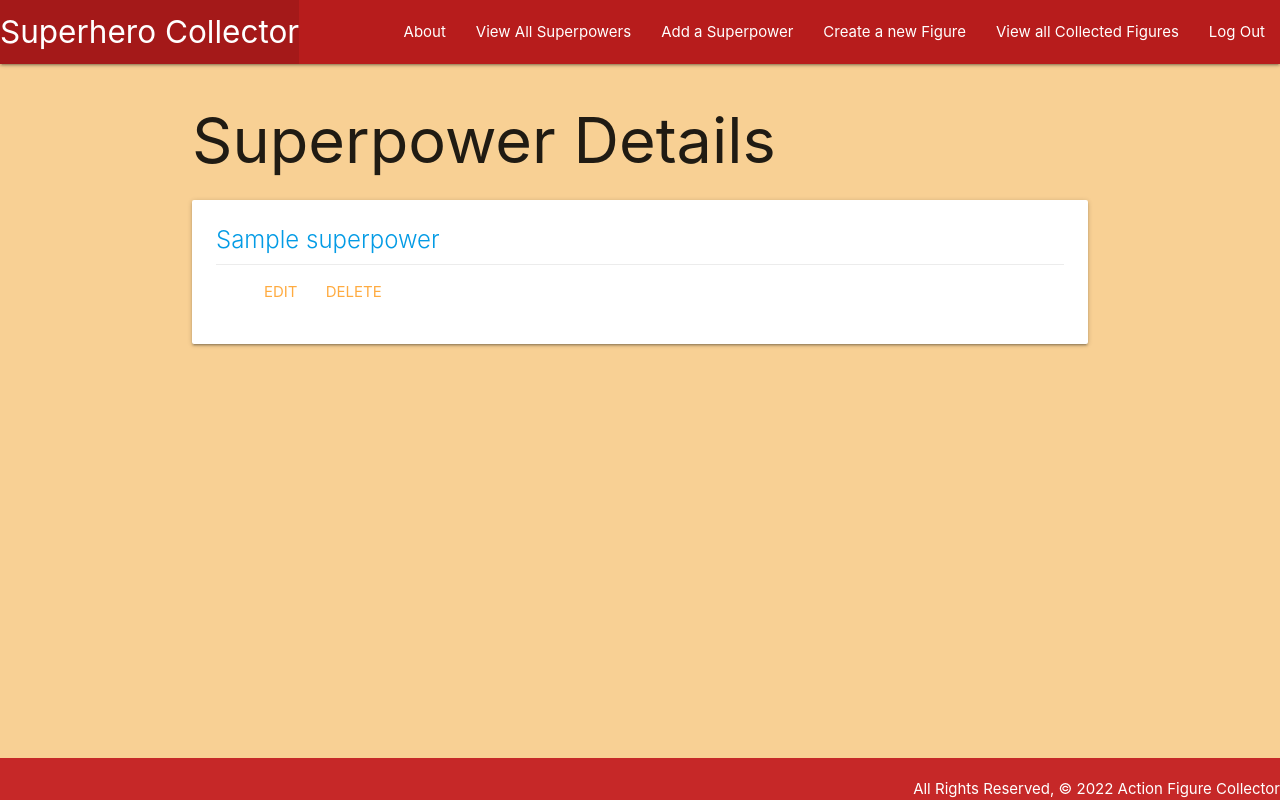
After one commit to annnieeeema/Action-Figure-Collector, a Django app: page /superpowers/1/ in a window 1280 px wide. The commit adds this page. Run offline with Django 4.2, Linux system fonts and the light colour scheme; a user stored in the database is signed in; tables that the repository leaves empty hold one stand-in row (values such as "Sample post").

Commit message:
finished app

```diff
--- a/main_app/admin.py
+++ b/main_app/admin.py
@@ -1,6 +1,7 @@
 from django.contrib import admin
-from .models import ActionFigure, Movie
+from .models import ActionFigure, Movie, Superpower
 
 # Register your models here.
 admin.site.register(ActionFigure)
 admin.site.register(Movie)
+admin.site.register(Superpower)
--- a/main_app/models.py
+++ b/main_app/models.py
@@ -1,12 +1,26 @@
 from django.db import models
 from django.urls import reverse
+from django.contrib.auth.models import User
 
 # Create your models here.
+class Superpower(models.Model):
+  name = models.CharField(max_length=50)
+
+  def __str__(self):
+    return f'{self.name}'
+
+  def get_absolute_url(self):
+    return reverse('superpowers_detail', kwargs={'pk': self.id})
+
+
 class ActionFigure(models.Model):
     name = models.CharField(max_length=100)
     originmovie = models.CharField(max_length=100)
     ability = models.CharField(max_length=250)
     price = models.CharField(max_length=10)
+    # Add the M:M relationship
+    superpowers = models.ManyToManyField(Superpower)
+    user = models.ForeignKey(User, on_delete=models.CASCADE)
 
     def __str__(self):
         return self.name
--- a/main_app/templates/base.html
+++ b/main_app/templates/base.html
@@ -11,7 +11,11 @@
       rel="stylesheet"
       href="https://cdnjs.cloudflare.com/ajax/libs/materialize/1.0.0/css/materialize.min.css"
     />
-    <link rel="stylesheet" type="text/css" href="{% static 'css/style.css' %}" />
+    <link
+      rel="stylesheet"
+      type="text/css"
+      href="{% static 'css/style.css' %}"
+    />
     <script src="https://cdnjs.cloudflare.com/ajax/libs/materialize/1.0.0/js/materialize.min.js"></script>
   </head>
   <body>
@@ -25,9 +29,22 @@
           </ul>
           <ul class="right">
             <li><a href="{% url 'about' %}">About</a></li>
-            <li><a href="/superpowers">View all Superpowers</a></li>
-            <li><a href="{% url 'actionfigures_create' %}">Create a new Figure</a></li>
+            {% if user.is_authenticated %}
+            <li>
+              <a href="{% url  'superpowers_index' %}">View All Superpowers</a>
+            </li>
+            <li>
+              <a href="{% url  'superpowers_create' %}">Add a Superpower</a>
+            </li>
+            <li>
+              <a href="{% url 'actionfigures_create' %}">Create a new Figure</a>
+            </li>
             <li><a href="{% url 'index' %}">View all Collected Figures</a></li>
+            <li><a href="{% url 'logout' %}">Log Out</a></li>
+            {% else %}
+            <li><a href="{% url 'signup' %}">Sign Up</a></li>
+            <li><a href="{% url 'login' %}">Log In</a></li>
+            {% endif %}
           </ul>
         </div>
       </nav>
--- /dev/null
+++ b/main_app/templates/superpowers/detail.html
@@ -0,0 +1,18 @@
+{% extends 'base.html' %} {% block content %}
+
+<h1>Superpower Details</h1>
+
+<div class="card">
+  <a href="{% url 'superpowers_detail' superpower.id %}">
+    <div class="card-content">
+        <span class="card-title">
+            {{ superpower.name }}
+        </span>
+    <div class="card-action">
+      <a href="{% url 'superpowers_update' superpower.id %}">Edit</a>
+      <a href="{% url 'superpowers_delete' superpower.id %}">Delete</a>
+    </div>
+  </a>
+</div>
+
+{% endblock %}
--- a/main_app/urls.py
+++ b/main_app/urls.py
@@ -9,7 +9,12 @@ path('actionfigures/<int:actionfigure_id>/', views.actionfigures_detail, name='d
 path('actionfigures/create/', views.ActionFigureCreate.as_view(), name='actionfigures_create'),
 path('actionfigures/<int:pk>/update/', views.ActionFigureUpdate.as_view(), name='actionfigures_update'),
 path('actionfigures/<int:pk>/delete/', views.ActionFigureDelete.as_view(), name='actionfigures_delete'),
-path('actionfigures/<int:actionfigure_id>/add_movie/', views.add_movie, name='add_movie')
-
-
+path('actionfigures/<int:actionfigure_id>/add_movie/', views.add_movie, name='add_movie'),
+path('actionfigures/<int:actionfigure_id>/assoc_superpower/<int:superpower_id>/', views.assoc_superpower, name='assoc_superpower'),
+path('superpowers/', views.SuperpowerList.as_view(), name='superpowers_index'),
+path('superpowers/<int:pk>/', views.SuperpowerDetail.as_view(), name='superpowers_detail'),
+path('superpowers/create/', views.SuperpowerCreate.as_view(), name='superpowers_create'),
+path('superpowers/<int:pk>/update/', views.SuperpowerUpdate.as_view(), name='superpowers_update'),
+path('superpowers/<int:pk>/delete/', views.SuperpowerDelete.as_view(), name='superpowers_delete'),
+path('accounts/signup/', views.signup, name='signup'),
 ]
--- a/main_app/views.py
+++ b/main_app/views.py
@@ -1,7 +1,13 @@
 from django.shortcuts import render, redirect
 from django.views.generic.edit import CreateView, UpdateView, DeleteView
-from .models import ActionFigure
+from .models import ActionFigure, Superpower
 from .forms import MovieForm
+from django.views.generic import ListView, DetailView
+# from django.views.generic.detail import DetailView
+from django.contrib.auth import login
+from django.contrib.auth.forms import UserCreationForm
+from django.contrib.auth.decorators import login_required
+from django.contrib.auth.mixins import LoginRequiredMixin
 
 # Create your views here.
 # define home view
@@ -11,18 +17,19 @@ def home(request):
 def about(request):
     return render(request, 'about.html')
 
+@login_required
 def actionfigures_index(request):
-    return render(request, 'actionfigures/index.html', {'actionfigures': actionfigures})
-
-def actionfigures_index(request):
-    actionfigures = ActionFigure.objects.all()
+    actionfigures = ActionFigure.objects.filter(user=request.user)
     return render(request, 'actionfigures/index.html', { 'actionfigures': actionfigures })
 
+@login_required
 def actionfigures_detail(request, actionfigure_id):
     actionfigure = ActionFigure.objects.get(id=actionfigure_id)
+    superpowers_actionfigure_doesnt_have = Superpower.objects.exclude(id__in = actionfigure.superpowers.all().values_list('id'))
     movie_form = MovieForm()
-    return render(request, 'actionfigures/detail.html', { 'actionfigure': actionfigure, 'movie_form' : movie_form })
+    return render(request, 'actionfigures/detail.html', { 'actionfigure': actionfigure, 'movie_form' : movie_form, 'superpowers':superpowers_actionfigure_doesnt_have})
 
+@login_required
 def add_movie(request, actionfigure_id):
     form = MovieForm(request.POST)
     if form.is_valid():
@@ -31,19 +38,66 @@ def add_movie(request, actionfigure_id):
         new_movie.save()
     return redirect('detail', actionfigure_id=actionfigure_id)
 
-class ActionFigureCreate(CreateView):
+@login_required
+def assoc_superpower(request, actionfigure_id, superpower_id):
+    ActionFigure.objects.get(id=actionfigure_id).superpowers.add(superpower_id)
+    return redirect('detail', actionfigure_id=actionfigure_id)
+
+def signup(request):
+  error_message = ''
+  if request.method == 'POST':
+    # This is how to create a 'user' form object
+    # that includes the data from the browser
+    form = UserCreationForm(request.POST)
+    if form.is_valid():
+      # This will add the user to the database
+      user = form.save()
+      # This is how we log a user in via code
+      login(request, user)
+      return redirect('index')
+    else:
+      error_message = 'Invalid sign up - try again'
+  # A bad POST or a GET request, so render signup.html with an empty form
+  form = UserCreationForm()
+  context = {'form': form, 'error_message': error_message}
+  return render(request, 'registration/signup.html', context)
+
+class ActionFigureCreate(LoginRequiredMixin, CreateView):
     model = ActionFigure
     fields = '__all__'
+
+    def form_valid(self, form):
+        form.instance.user = self.request.user
+        return super().form_valid(form)
+
     success_url = '/actionfigures/'
 
-class ActionFigureUpdate(UpdateView):
+class ActionFigureUpdate(LoginRequiredMixin, UpdateView):
     model = ActionFigure
     fields = ['originmovie', 'ability', 'price']
 
-class ActionFigureDelete(DeleteView):
+class ActionFigureDelete(LoginRequiredMixin, DeleteView):
     model = ActionFigure
     success_url = '/actionfigures/'
 
+class SuperpowerList(LoginRequiredMixin, ListView):
+  model = Superpower
+  template_name = 'superpowers/index.html'
 
-def superpowers_index(request):
-    return render(request, 'superpowers/index.html', { 'superpowers' : superpowers })
+class SuperpowerDetail(LoginRequiredMixin, DetailView):
+  model = Superpower
+  template_name = 'superpowers/detail.html'
+
+class SuperpowerCreate(LoginRequiredMixin, CreateView):
+    model = Superpower
+    fields = ['name']
+
+
+class SuperpowerUpdate(LoginRequiredMixin, UpdateView):
+    model = Superpower
+    fields = ['name']
+
+
+class SuperpowerDelete(LoginRequiredMixin, DeleteView):
+    model = Superpower
+    success_url = '/superpowers/'
--- a/superheros/settings.py
+++ b/superheros/settings.py
@@ -118,6 +118,9 @@ USE_TZ = True
 
 STATIC_URL = '/static/'
 
+LOGIN_REDIRECT_URL = '/actionfigures/'
+LOGOUT_REDIRECT_URL = '/'
+
 # Default primary key field type
 # https://docs.djangoproject.com/en/4.0/ref/settings/#default-auto-field
 
--- a/superheros/urls.py
+++ b/superheros/urls.py
@@ -19,4 +19,5 @@ from django.urls import path, include
 urlpatterns = [
     path('admin/', admin.site.urls),
     path('', include('main_app.urls')),
+    path('accounts/', include('django.contrib.auth.urls')),
 ]
```
Also changed, not shown: main_app/templates/actionfigures/detail.html (+41 -0 lines), main_app/templates/main_app/superpower_confirm_delete.html (+15 -0 lines), main_app/templates/main_app/superpower_form.html (+17 -0 lines), main_app/templates/registration/login.html (added, +11 -0 lines), main_app/templates/registration/signup.html (added, +14 -0 lines), main_app/templates/superpowers/index.html (added, +17 -0 lines), main_app/migrations/0003_superpower_alter_movie_options.py (added), main_app/migrations/0004_actionfigure_superpowers.py (added), main_app/migrations/0005_actionfigure_user.py (added).
